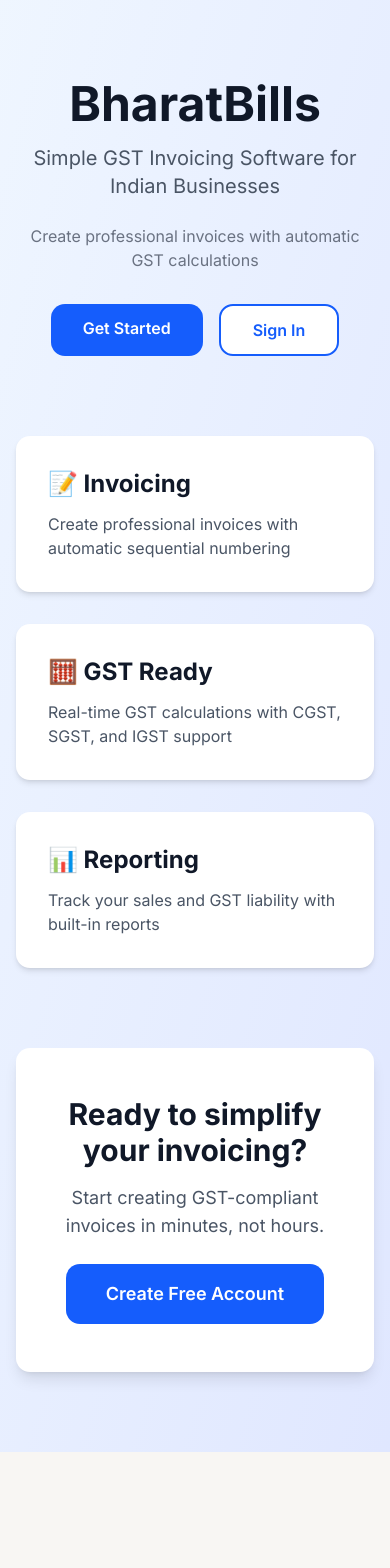
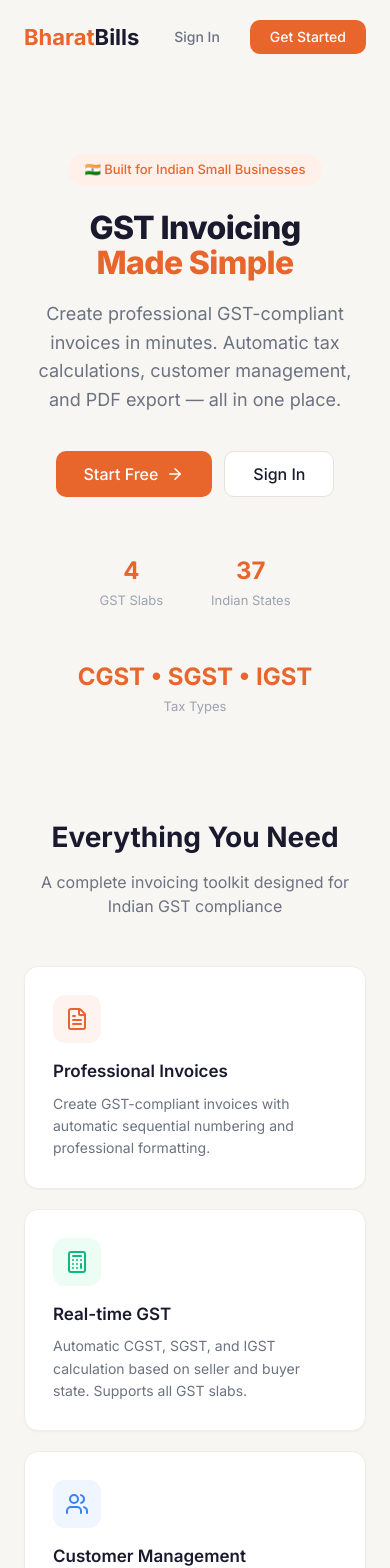
Before and after one commit to BHAVISHYA2005/BharatBills, a Next.js app: page / in a window 390 px wide. Shown: the top 1568 px of the page. Before the commit the page ends 1452 px from the top, so only its background shows below. Built offline with nearby package versions, Linux system fonts and the light colour scheme.

Commit message:
feat: redesign landing page with BharatBills branding
- Updated hero section with value proposition
- Saffron/Indian-themed color palette integration
- Feature highlights grid (GST validation, PDF export, etc.)
- Responsive call-to-action sections

```diff
--- a/src/app/page.tsx
+++ b/src/app/page.tsx
@@ -1,72 +1,106 @@
+import Link from 'next/link';
+import { FileText, Calculator, Users, BarChart3, ArrowRight, Shield, Zap } from 'lucide-react';
+
+const features = [
+  { icon: FileText, title: 'Professional Invoices', desc: 'Create GST-compliant invoices with automatic sequential numbering and professional formatting.', color: '#E8652B', bg: '#FEF3EE' },
+  { icon: Calculator, title: 'Real-time GST', desc: 'Automatic CGST, SGST, and IGST calculation based on seller and buyer state. Supports all GST slabs.', color: '#10B981', bg: '#ECFDF5' },
+  { icon: Users, title: 'Customer Management', desc: 'Maintain a database of customers with GSTIN, addresses, and transaction history.', color: '#3B82F6', bg: '#EFF6FF' },
+  { icon: BarChart3, title: 'Business Dashboard', desc: 'Track revenue, pending payments, and invoice status at a glance with real-time metrics.', color: '#F59E0B', bg: '#FFFBEB' },
+  { icon: Shield, title: 'GSTIN Validation', desc: 'Built-in GSTIN format validation and auto-detection of interstate vs intrastate transactions.', color: '#8B5CF6', bg: '#F5F3FF' },
+  { icon: Zap, title: 'PDF Export', desc: 'Generate print-ready invoice PDFs with your business details, GST breakdown, and professional layout.', color: '#EC4899', bg: '#FDF2F8' },
+];
+
 export default function Home() {
   return (
-    <div className="min-h-screen bg-gradient-to-br from-blue-50 to-indigo-100">
-      <div className="max-w-6xl mx-auto px-4 py-20">
-        {/* Header */}
-        <div className="text-center mb-20">
-          <h1 className="text-5xl font-bold text-gray-900 mb-4">
-            BharatBills
+    <div style={{ minHeight: '100vh', background: 'var(--bg)' }}>
+      {/* Nav */}
+      <nav style={{ maxWidth: 1100, margin: '0 auto', padding: '20px 24px', display: 'flex', justifyContent: 'space-between', alignItems: 'center' }}>
+        <h1 style={{ fontSize: 22, fontWeight: 700 }}>
+          <span style={{ color: 'var(--primary)' }}>Bharat</span>Bills
         </h1>
-          <p className="text-xl text-gray-600 mb-6">
-            Simple GST Invoicing Software for Indian Businesses
+        <div style={{ display: 'flex', gap: 10 }}>
+          <Link href="/auth/login" className="btn btn-ghost">Sign In</Link>
+          <Link href="/auth/signup" className="btn btn-primary">Get Started</Link>
+        </div>
+      </nav>
+
+      {/* Hero */}
+      <section style={{ maxWidth: 1100, margin: '0 auto', padding: '80px 24px 60px', textAlign: 'center' }}>
+        <div style={{ display: 'inline-block', padding: '6px 16px', background: 'var(--primary-light)', borderRadius: 999, fontSize: 13, fontWeight: 500, color: 'var(--primary)', marginBottom: 24 }}>
+          🇮🇳 Built for Indian Small Businesses
+        </div>
+        <h2 style={{ fontSize: 'clamp(2rem, 5vw, 3.5rem)', fontWeight: 800, lineHeight: 1.1, maxWidth: 700, margin: '0 auto 20px', letterSpacing: '-0.02em' }}>
+          GST Invoicing <br />
+          <span style={{ color: 'var(--primary)' }}>Made Simple</span>
+        </h2>
+        <p style={{ fontSize: 18, color: 'var(--text-secondary)', maxWidth: 520, margin: '0 auto 36px', lineHeight: 1.6 }}>
+          Create professional GST-compliant invoices in minutes. Automatic tax calculations, customer management, and PDF export — all in one place.
         </p>
-          <p className="text-gray-500 mb-8">
-            Create professional invoices with automatic GST calculations
-          </p>
-          <div className="flex gap-4 justify-center">
-            <a
-              href="/auth/signup"
-              className="px-8 py-3 bg-blue-600 text-white rounded-lg font-semibold hover:bg-blue-700 transition"
-            >
-              Get Started
-            </a>
-            <a
-              href="/auth/login"
-              className="px-8 py-3 bg-white text-blue-600 border-2 border-blue-600 rounded-lg font-semibold hover:bg-blue-50 transition"
-            >
+        <div style={{ display: 'flex', gap: 12, justifyContent: 'center', flexWrap: 'wrap' }}>
+          <Link href="/auth/signup" className="btn btn-primary btn-lg" style={{ fontSize: 16 }}>
+            Start Free <ArrowRight size={18} />
+          </Link>
+          <Link href="/auth/login" className="btn btn-secondary btn-lg" style={{ fontSize: 16 }}>
             Sign In
-            </a>
-          </div>
+          </Link>
         </div>
 
+        {/* Stats */}
+        <div style={{ display: 'flex', justifyContent: 'center', gap: 48, marginTop: 56, flexWrap: 'wrap' }}>
+          {[
+            { label: 'GST Slabs', value: '4' },
+            { label: 'Indian States', value: '37' },
+            { label: 'Tax Types', value: 'CGST • SGST • IGST' },
+          ].map((s) => (
+            <div key={s.label}>
+              <div style={{ fontSize: 24, fontWeight: 700, color: 'var(--primary)' }}>{s.value}</div>
+              <div style={{ fontSize: 13, color: 'var(--text-muted)', marginTop: 2 }}>{s.label}</div>
+            </div>
+          ))}
+        </div>
+      </section>
+
       {/* Features */}
-        <div className="grid md:grid-cols-3 gap-8 mb-20">
-          <div className="bg-white p-8 rounded-lg shadow-md">
-            <h3 className="text-2xl font-bold text-gray-900 mb-3">📝 Invoicing</h3>
-            <p className="text-gray-600">
-              Create professional invoices with automatic sequential numbering
+      <section style={{ maxWidth: 1100, margin: '0 auto', padding: '40px 24px 80px' }}>
+        <h3 style={{ textAlign: 'center', fontSize: 28, fontWeight: 700, marginBottom: 12 }}>Everything You Need</h3>
+        <p style={{ textAlign: 'center', color: 'var(--text-secondary)', marginBottom: 48, fontSize: 16 }}>
+          A complete invoicing toolkit designed for Indian GST compliance
         </p>
+        <div style={{ display: 'grid', gridTemplateColumns: 'repeat(auto-fit, minmax(300px, 1fr))', gap: 20 }}>
+          {features.map((f) => {
+            const Icon = f.icon;
+            return (
+              <div className="card" key={f.title} style={{ padding: 28, transition: 'transform 200ms, box-shadow 200ms' }}>
+                <div style={{ width: 48, height: 48, borderRadius: 12, background: f.bg, display: 'flex', alignItems: 'center', justifyContent: 'center', marginBottom: 16 }}>
+                  <Icon size={24} color={f.color} />
                 </div>
-          <div className="bg-white p-8 rounded-lg shadow-md">
-            <h3 className="text-2xl font-bold text-gray-900 mb-3">🧮 GST Ready</h3>
-            <p className="text-gray-600">
-              Real-time GST calculations with CGST, SGST, and IGST support
-            </p>
+                <h4 style={{ fontSize: 17, fontWeight: 600, marginBottom: 8 }}>{f.title}</h4>
+                <p style={{ fontSize: 14, color: 'var(--text-secondary)', lineHeight: 1.6 }}>{f.desc}</p>
               </div>
-          <div className="bg-white p-8 rounded-lg shadow-md">
-            <h3 className="text-2xl font-bold text-gray-900 mb-3">📊 Reporting</h3>
-            <p className="text-gray-600">
-              Track your sales and GST liability with built-in reports
-            </p>
+            );
+          })}
         </div>
-        </div>
+      </section>
 
       {/* CTA */}
-        <div className="bg-white p-12 rounded-lg shadow-lg text-center">
-          <h2 className="text-3xl font-bold text-gray-900 mb-4">
+      <section style={{ maxWidth: 1100, margin: '0 auto', padding: '0 24px 80px' }}>
+        <div style={{ background: 'var(--sidebar-bg)', borderRadius: 20, padding: 'clamp(32px, 5vw, 60px)', textAlign: 'center' }}>
+          <h3 style={{ fontSize: 'clamp(1.5rem, 3vw, 2rem)', fontWeight: 700, color: 'white', marginBottom: 12 }}>
             Ready to simplify your invoicing?
-          </h2>
-          <p className="text-gray-600 mb-6 text-lg">
+          </h3>
+          <p style={{ color: 'var(--sidebar-text)', fontSize: 16, marginBottom: 28, maxWidth: 480, margin: '0 auto 28px' }}>
             Start creating GST-compliant invoices in minutes, not hours.
           </p>
-          <a
-            href="/auth/signup"
-            className="px-10 py-4 bg-blue-600 text-white text-lg rounded-lg font-semibold hover:bg-blue-700 transition inline-block"
-          >
-            Create Free Account
-          </a>
+          <Link href="/auth/signup" className="btn btn-primary btn-lg" style={{ fontSize: 16 }}>
+            Create Free Account <ArrowRight size={18} />
+          </Link>
         </div>
-      </div>
+      </section>
+
+      {/* Footer */}
+      <footer style={{ borderTop: '1px solid var(--border)', padding: '24px', textAlign: 'center', fontSize: 13, color: 'var(--text-muted)' }}>
+        © 2026 BharatBills — Built with Next.js, TypeScript & PostgreSQL
+      </footer>
     </div>
   );
 }
```
Lines whose indentation alone changed are shown as unchanged.
